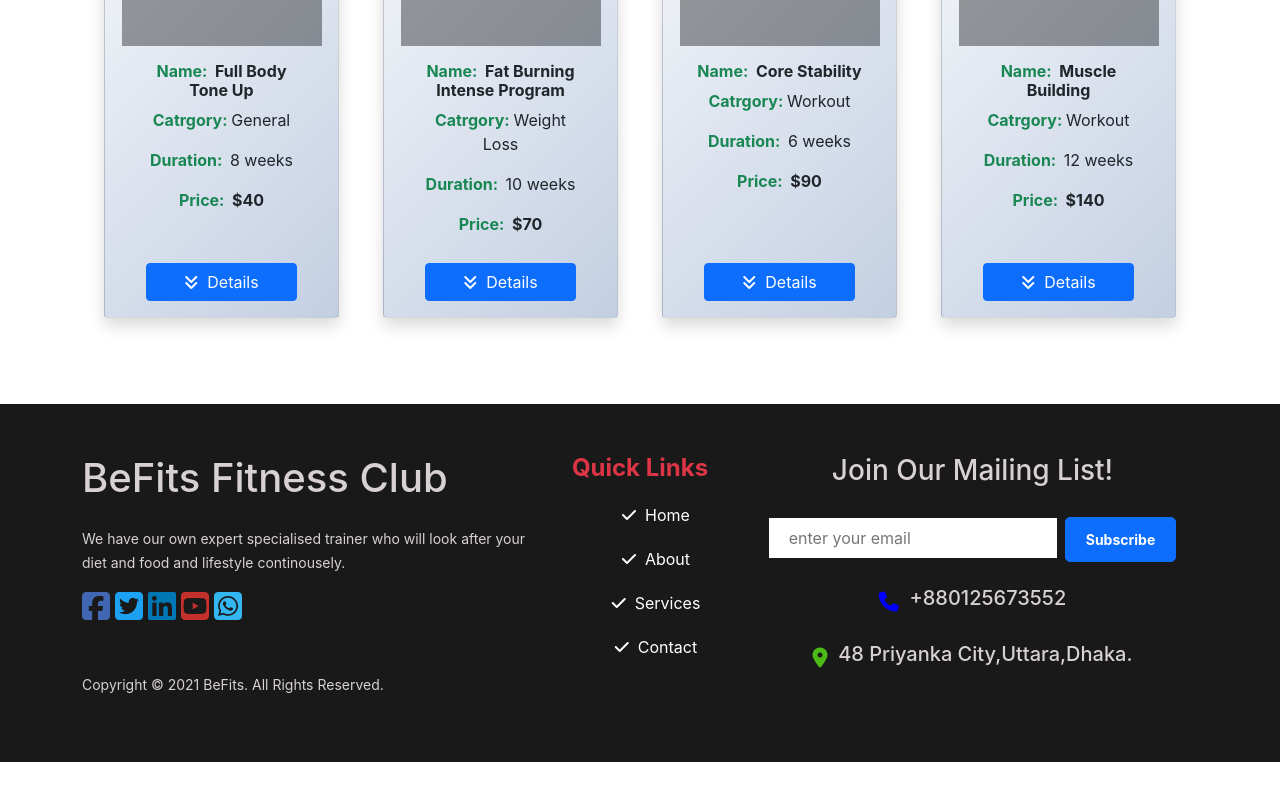
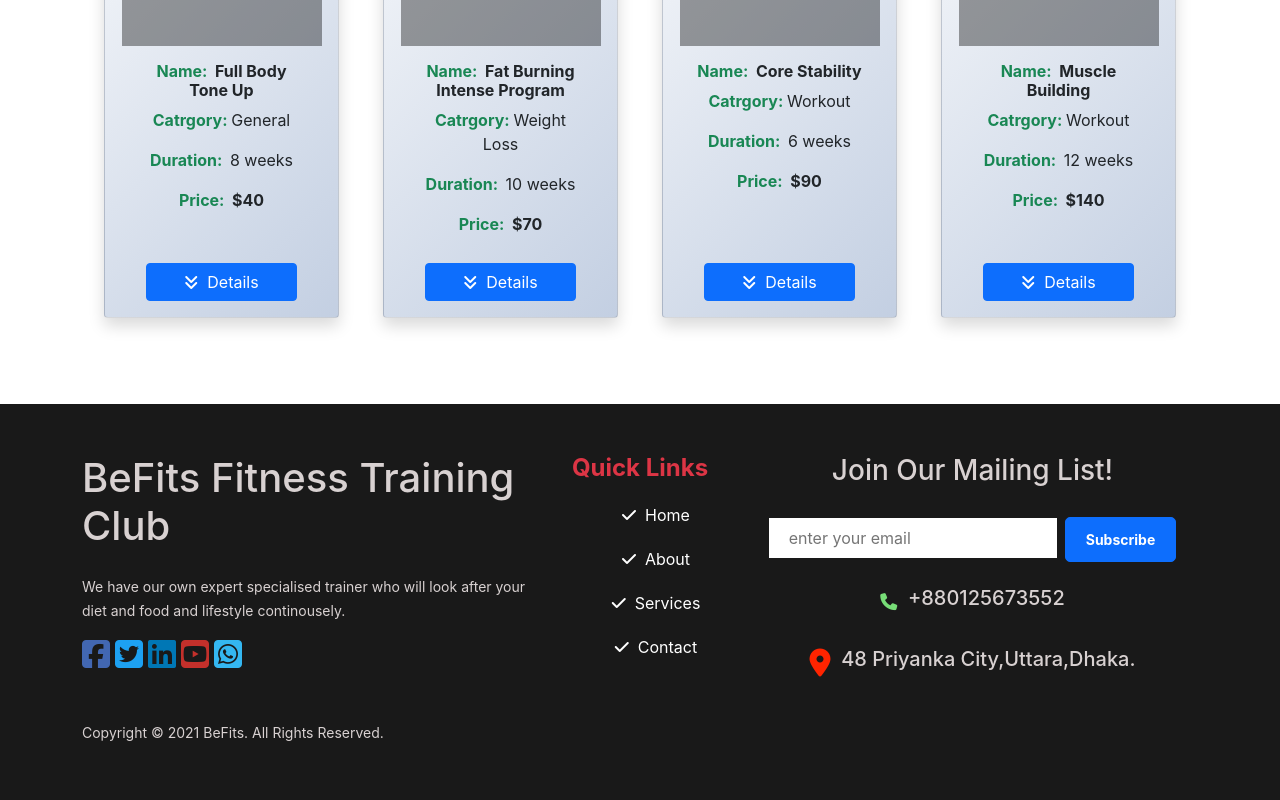
Before and after one commit to tanvirahmed055/be-fit, a React (Create React App) app: page / in a window 1280 px wide. Shown: the part 898-1698 px from the top of the page. Before the commit the page ends 1660 px from the top, so only its background shows below. Built offline with nearby package versions, Linux system fonts and the light colour scheme; grey boxes are pictures that could not be loaded.

Commit message:
utilized Context API

```diff
--- a/src/App.js
+++ b/src/App.js
@@ -1,3 +1,4 @@
+import { createContext } from 'react';
 import { BrowserRouter as Router, Switch, Route } from "react-router-dom";
 import Home from "./components/Home/Home";
 import About from "./components/About/About";
@@ -8,8 +9,13 @@ import Navbar from "./components/Navbar/Navbar";
 import NotFound from "./components/NotFound/NotFound";
 import './App.css';
 
+
+export const CopyRightContext = createContext('copyright');
+
 function App() {
+  const copyRightMessage = 'Copyright © 2021 BeFits. All Rights Reserved.';
   return (
+    <CopyRightContext.Provider value={copyRightMessage}>
       <div className="App">
         <Router>
           <Navbar></Navbar>
@@ -37,6 +43,7 @@ function App() {
         </Router>
 
       </div>
+    </CopyRightContext.Provider>
   );
 }
 
--- a/src/components/Footer/Footer.css
+++ b/src/components/Footer/Footer.css
@@ -29,13 +29,13 @@
   }
 
 .footer-phone-icon {
-    font-size: 20px;
-    color: blue;
+    font-size: 17px;
+    color:#77dd77;
   }
 
 .footer-address-icon {
-    font-size: 20px;
-    color: #4cbb17;
+    font-size: 28px;
+    color: #ff2400;
   }
 
 .youtube-icon-color{
--- a/src/components/Footer/Footer.js
+++ b/src/components/Footer/Footer.js
@@ -1,8 +1,11 @@
-import React from "react";
+import React, { useContext } from 'react';
+import { CopyRightContext } from '../../App';
+import { NavLink } from 'react-router-dom';
 import "./Footer.css";
-import { NavLink } from 'react-router-dom';
+
 
 const Footer = () => {
+    const CopyRightMessage = useContext(CopyRightContext);
     return (
         <div>
             <div className="footer-container">
@@ -10,7 +13,7 @@ const Footer = () => {
                     <div className="row">
                         <div className="col-md-5">
                             <div className="left-container text-start">
-                                <h1>BeFits Fitness Club</h1>
+                                <h1>BeFits Fitness Training Club</h1>
 
                                 <p className="mt-4 ">
                                     <small>
@@ -30,7 +33,7 @@ const Footer = () => {
                                 </div>
 
                                 <p className="mt-5">
-                                    <small>Copyright © 2021 BeFits. All Rights Reserved.</small>
+                                    <small>{CopyRightMessage}</small>
                                 </p>
                             </div>
                         </div>
```
Also changed, not shown: 1 other file (tests, documents, lock files or other folders). Lines whose indentation alone changed are shown as unchanged.
